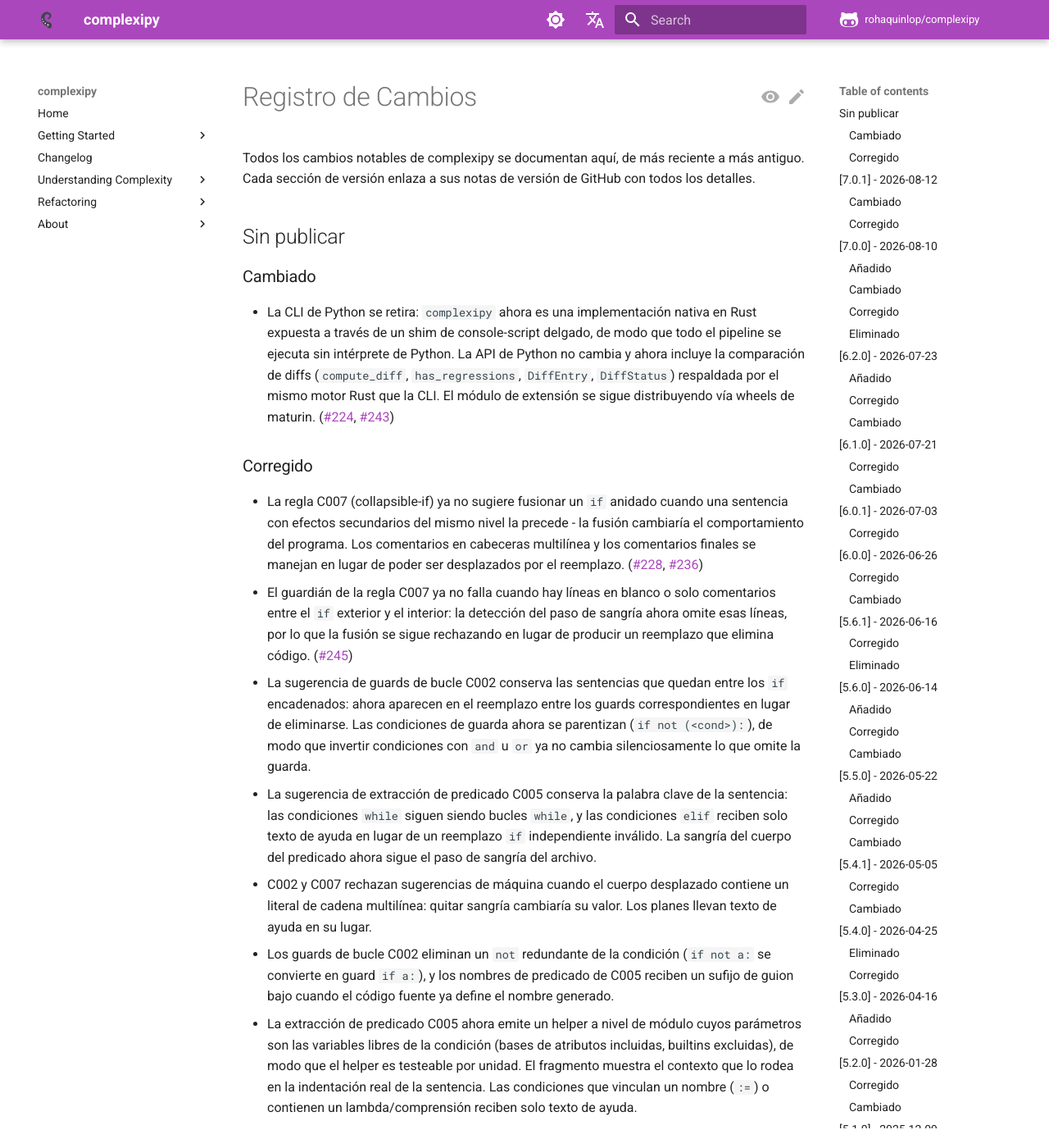
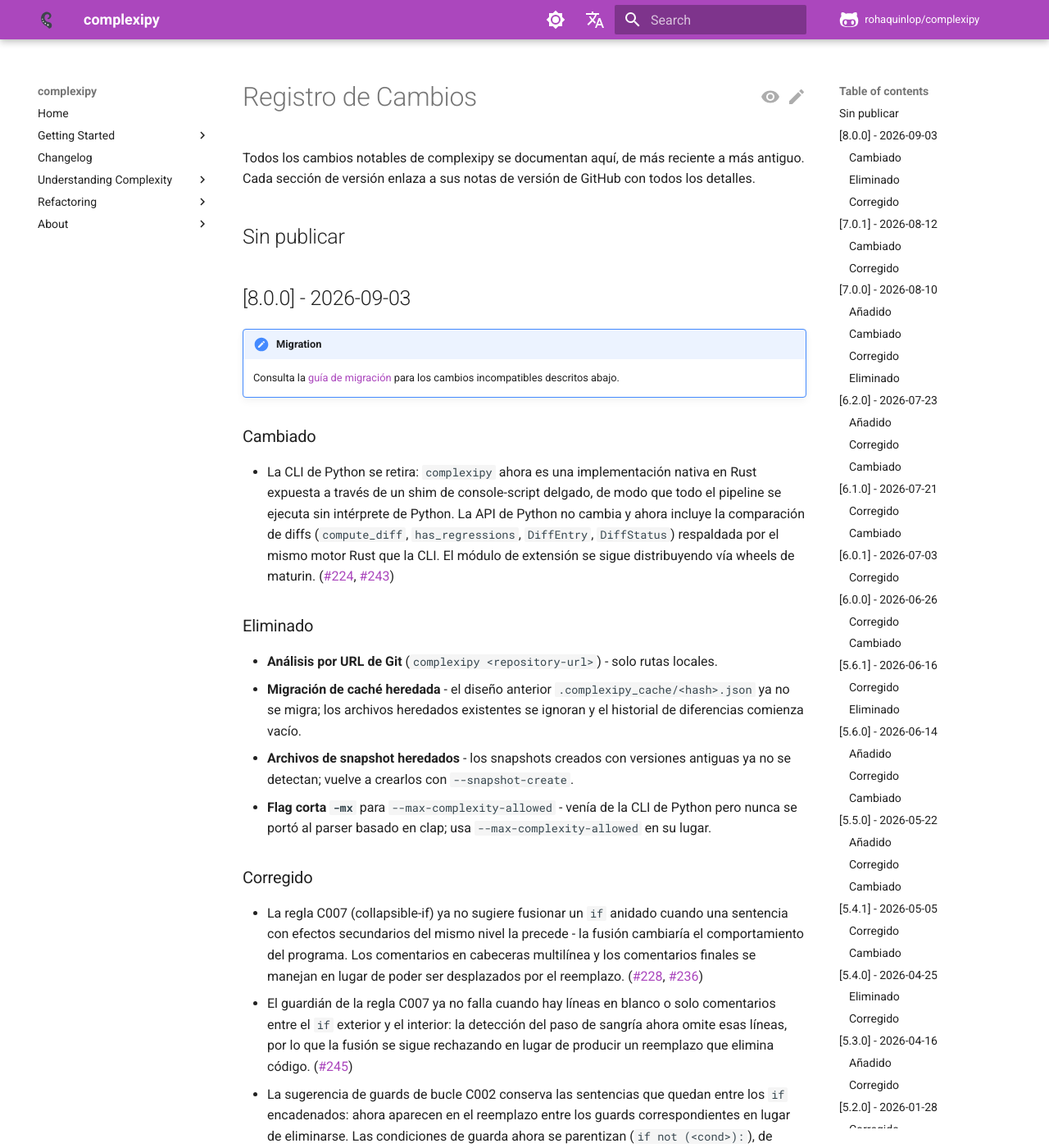
Before and after one commit to rohaquinlop/complexipy, an MkDocs documentation site: the page built from docs/es/changelog.md, in a window 1280 px wide and 1400 px high. Shown: the whole window at 82% size. Built offline with MkDocs 1.6.1 and Material for MkDocs 9.7.7, drawn with Linux system fonts in a browser that asks for light colours; comment, search, counter and statistics services are not loaded; some of the changed text lies outside the part shown.

Commit message:
docs(changelog): finalize 8.0.0 release notes

```diff
--- a/docs/es/changelog.md
+++ b/docs/es/changelog.md
@@ -5,6 +5,13 @@
 GitHub con todos los detalles.
 
 ## Sin publicar
+
+## [8.0.0] - 2026-09-03
+
+!!! note "Migration"
+
+    Consulta la [guía de migración](https://rohaquinlop.github.io/complexipy/es/migracion/)
+    para los cambios incompatibles descritos abajo.
 
 ### Cambiado
 
@@ -16,6 +23,19 @@
   respaldada por el mismo motor Rust que la CLI. El módulo de extensión
   se sigue distribuyendo vía wheels de maturin.
   ([#224](https://github.com/rohaquinlop/complexipy/issues/224), [#243](https://github.com/rohaquinlop/complexipy/issues/243))
+
+### Eliminado
+
+- **Análisis por URL de Git** (`complexipy <repository-url>`) - solo rutas
+  locales.
+- **Migración de caché heredada** - el diseño anterior
+  `.complexipy_cache/<hash>.json` ya no se migra; los archivos heredados
+  existentes se ignoran y el historial de diferencias comienza vacío.
+- **Archivos de snapshot heredados** - los snapshots creados con versiones
+  antiguas ya no se detectan; vuelve a crearlos con `--snapshot-create`.
+- **Flag corta `-mx`** para `--max-complexity-allowed` - venía de la CLI de
+  Python pero nunca se portó al parser basado en clap; usa
+  `--max-complexity-allowed` en su lugar.
 
 ### Corregido
 
@@ -53,6 +73,9 @@
   testeable por unidad. El fragmento muestra el contexto que lo rodea en la
   indentación real de la sentencia. Las condiciones que vinculan un nombre
   (`:=`) o contienen un lambda/comprensión reciben solo texto de ayuda.
+
+Consulta las [notas de la versión](https://github.com/rohaquinlop/complexipy/releases/tag/8.0.0)
+para todos los detalles.
 
 ## [7.0.1] - 2026-08-12
 
```
Also changed, not shown: CHANGELOG.md (+22 -0 lines).
